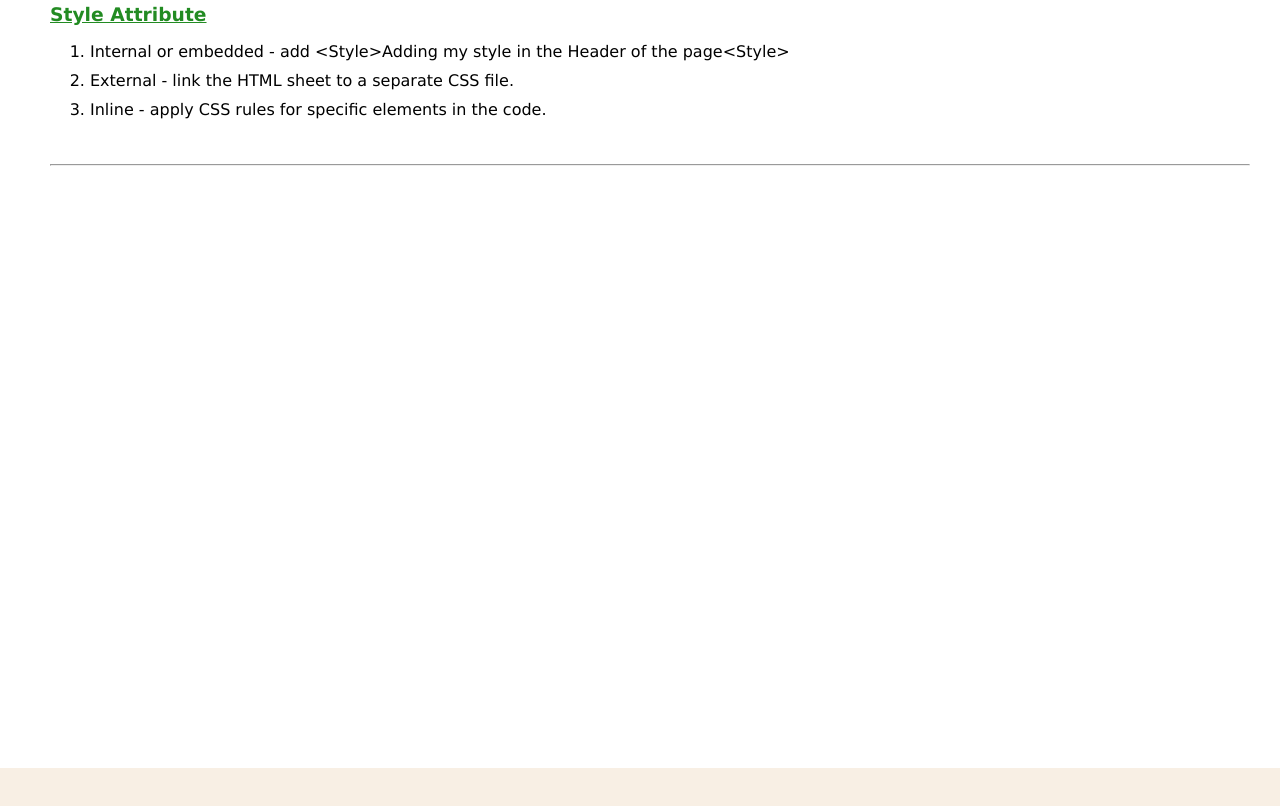
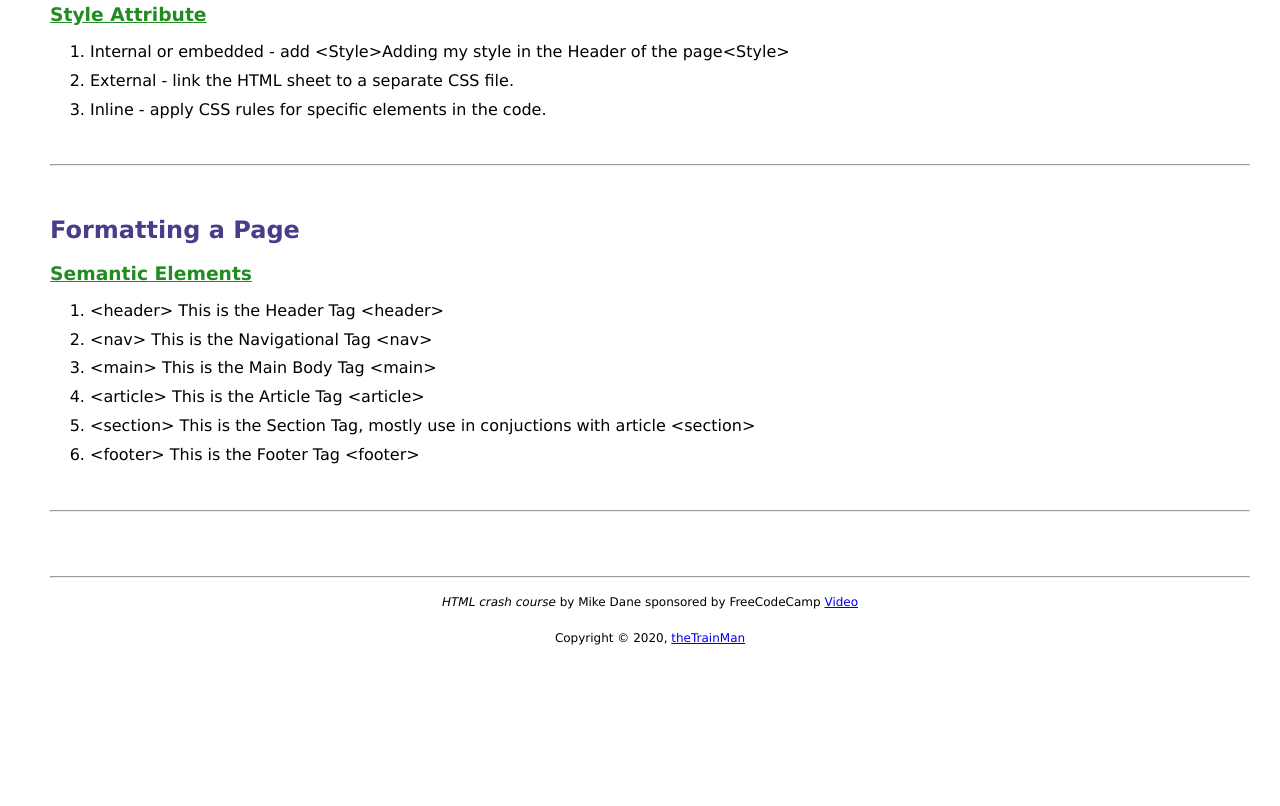
Before and after one commit to theTrainMan/1.1_HTML__Full_Basics_Course, a plain HTML site: page index.html in a window 1280 px wide. Shown: the part 1004-1810 px from the top of the page. Before the commit the page ends 1772 px from the top, so only its background shows below. Drawn offline with Linux system fonts and the light colour scheme.

Commit message:
Formating your Page
Layout the structure of the site, using header, nav, main, footer, article,  aside, section

Added a footer and links to various content

```diff
--- a/css/style.css
+++ b/css/style.css
@@ -34,3 +34,8 @@ code {
     color: red;
     font-size: 18px;
 }
+
+footer {
+    text-align: center;
+    font-size: 12px;
+}
--- a/index.html
+++ b/index.html
@@ -75,6 +75,46 @@
         <hr>
         <br>
 
+        <h2>Formatting a Page</h2>
+        <h3>Semantic Elements</h3>
+        <ol>
+            <li>
+                <p>&lt;header&gt; This is the Header Tag &lt;header&gt</p>
+            </li>
+            <li>
+                <p>&lt;nav&gt; This is the Navigational Tag &lt;nav&gt</p>
+            </li>
+            <li>
+                <p>&lt;main&gt; This is the Main Body Tag &lt;main&gt</p>
+            </li>
+            <li>
+                <p>&lt;article&gt; This is the Article Tag &lt;article&gt</p>
+            </li>
+            <li>
+                <p>&lt;section&gt; This is the Section Tag, mostly use in conjuctions with article &lt;section&gt</p>
+            </li>
+            <li>
+                <p>&lt;footer&gt; This is the Footer Tag &lt;footer&gt</p>
+            </li>
+        </ol>
+        <br>
+        <hr>
+        <br>
+
+
+
+
+        <br>
+        <hr>
+        <footer>
+            <section class="reference">
+                <p><cite>HTML crash course</cite> by Mike Dane sponsored by FreeCodeCamp <a href="https://www.youtube.com/watch?v=pQN-pnXPaVg&list=WL&index=3" target="_blank"> Video</a></p>
+            </section>
+            <section class="trademark">
+                <p>Copyright &copy; 2020, <a href="https://github.com/theTrainMan" target="_blank">theTrainMan</a></p>
+            </section>
+        </footer>
+
 
         <div style="height: 550px;"></div>
     </div>
```
